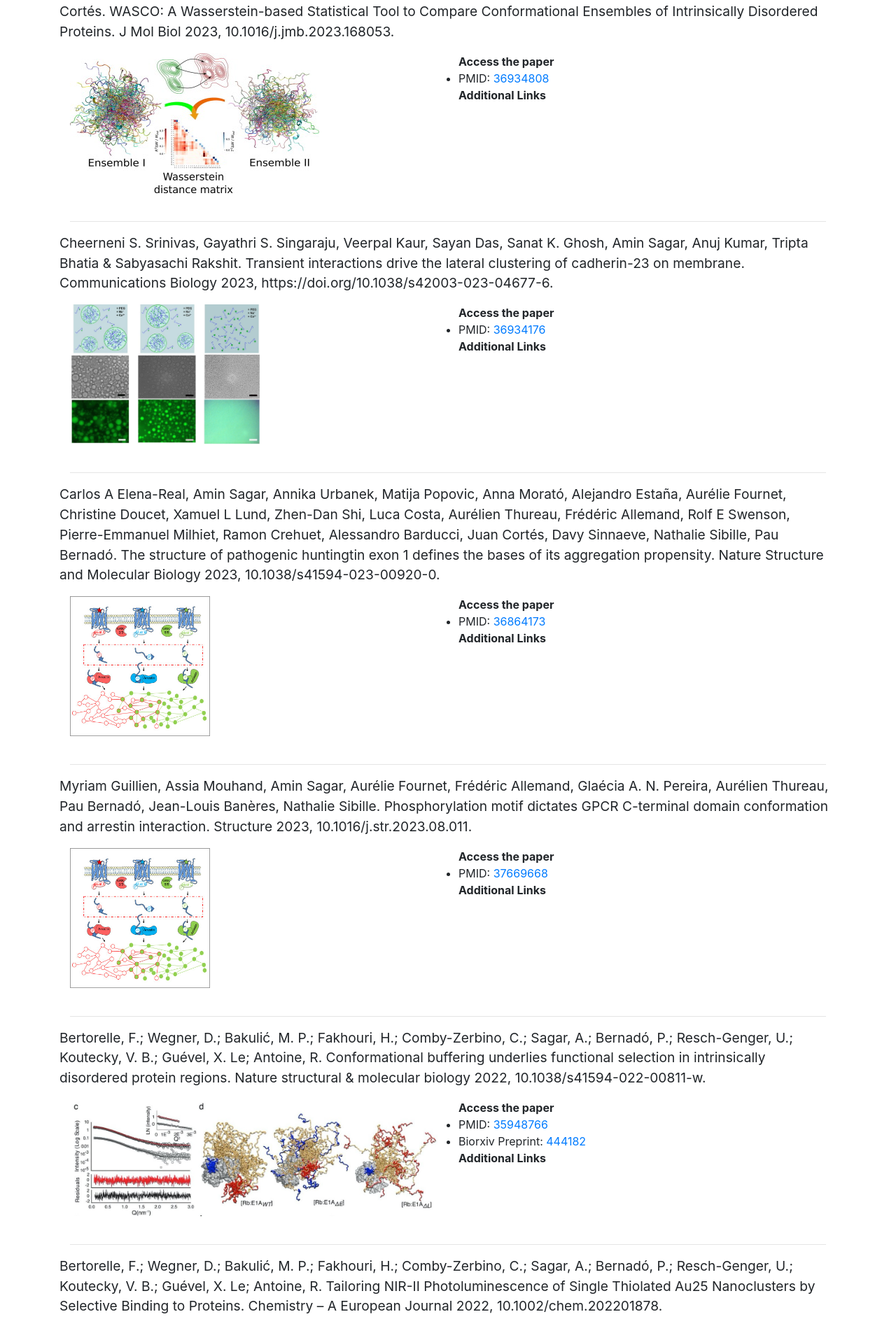
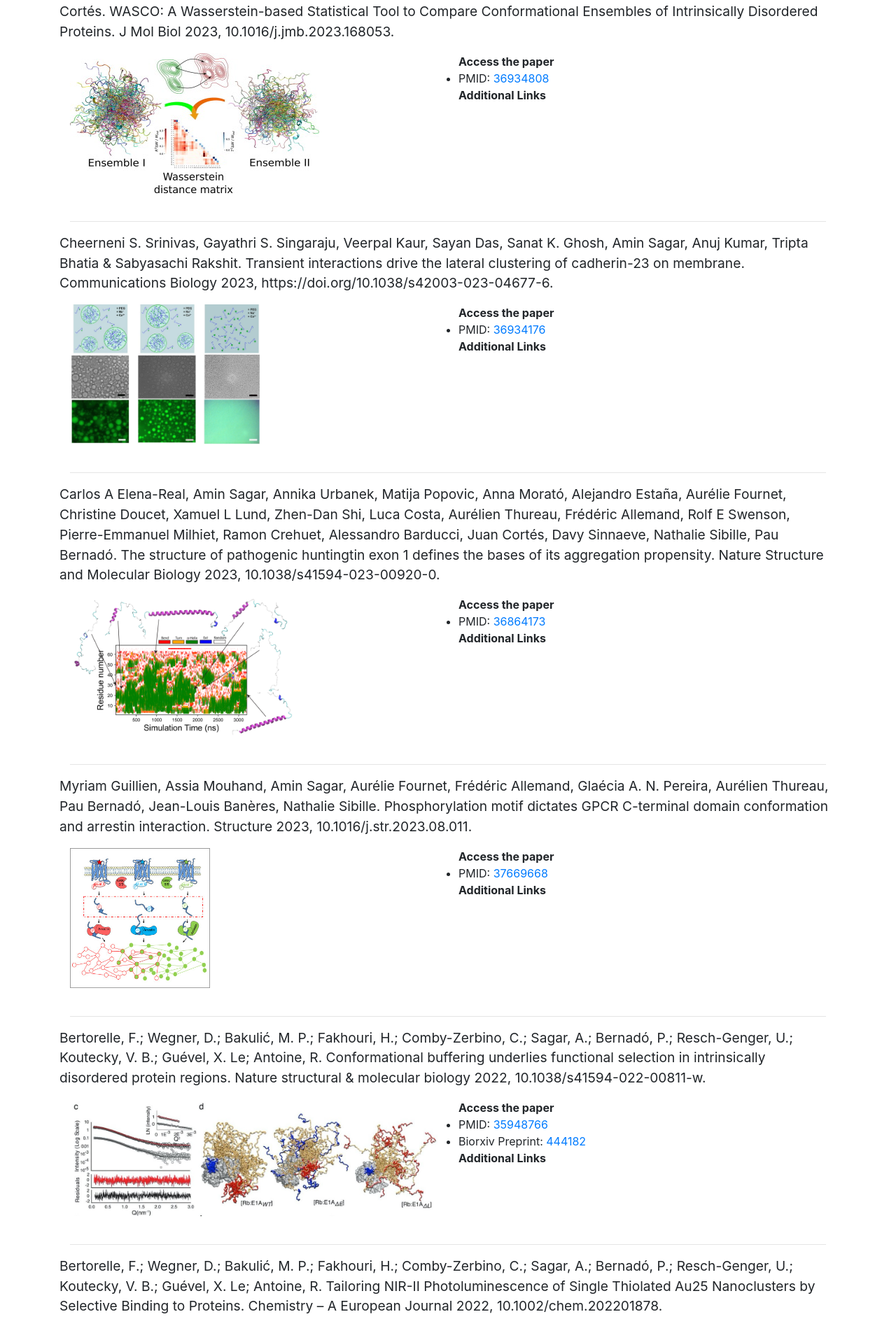
Before and after one commit to aminsagar/aminsagar.github.io, a Jekyll site: the page built from publications/index.html, in a window 1280 px wide. Shown: the part 543-2438 px from the top of the page at 70% size. Built offline with Jekyll 4.4.1, drawn with Linux system fonts in a browser that asks for light colours; nearby versions of some CDN libraries; comment, search, counter and statistics services are not loaded.

Commit message:
Update publications.yml

```diff
--- a/_data/publications.yml
+++ b/_data/publications.yml
@@ -71,7 +71,7 @@
 
 - citation: "Carlos A Elena-Real, Amin Sagar, Annika Urbanek, Matija Popovic, Anna Morató, Alejandro Estaña, Aurélie Fournet, Christine Doucet, Xamuel L Lund, Zhen-Dan Shi, Luca Costa, Aurélien Thureau, Frédéric Allemand, Rolf E Swenson, Pierre-Emmanuel Milhiet, Ramon Crehuet, Alessandro Barducci, Juan Cortés, Davy Sinnaeve, Nathalie Sibille, Pau Bernadó. The structure of pathogenic huntingtin exon 1 defines the bases of its aggregation propensity. Nature Structure and Molecular Biology 2023, 10.1038/s41594-023-00920-0."
   date: '2023'
-  image: '/static/img/pub/Structure_GPCR.jpg'
+  image: '/static/img/pub/htt-H46.png'
   pmid: '36864173'
 
 - citation: "Myriam Guillien, Assia Mouhand, Amin Sagar, Aurélie Fournet, Frédéric Allemand, Glaécia A. N. Pereira, Aurélien Thureau, Pau Bernadó, Jean-Louis Banères, Nathalie Sibille. Phosphorylation motif dictates GPCR C-terminal domain conformation and arrestin interaction. Structure 2023, 10.1016/j.str.2023.08.011."
```
